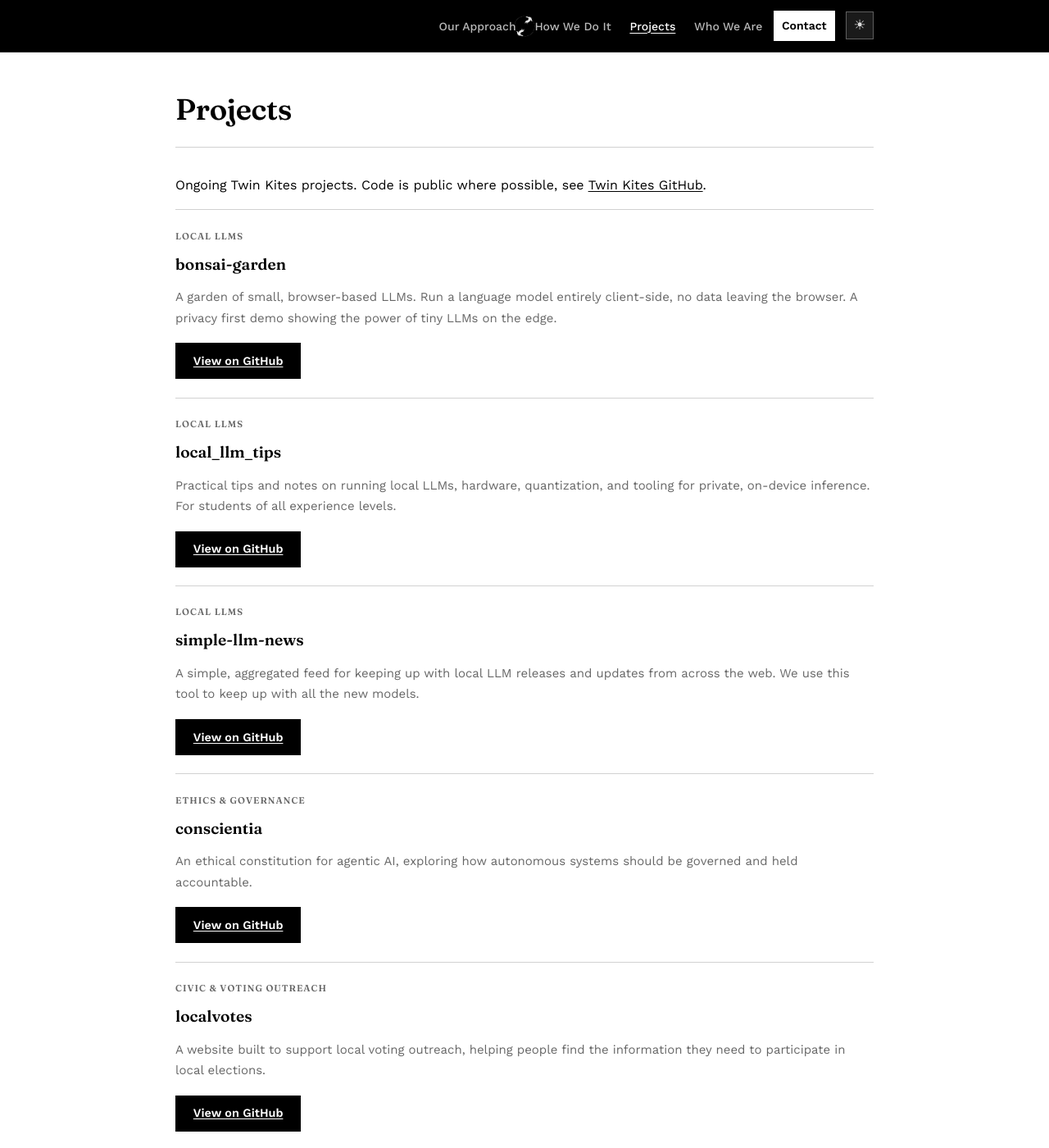
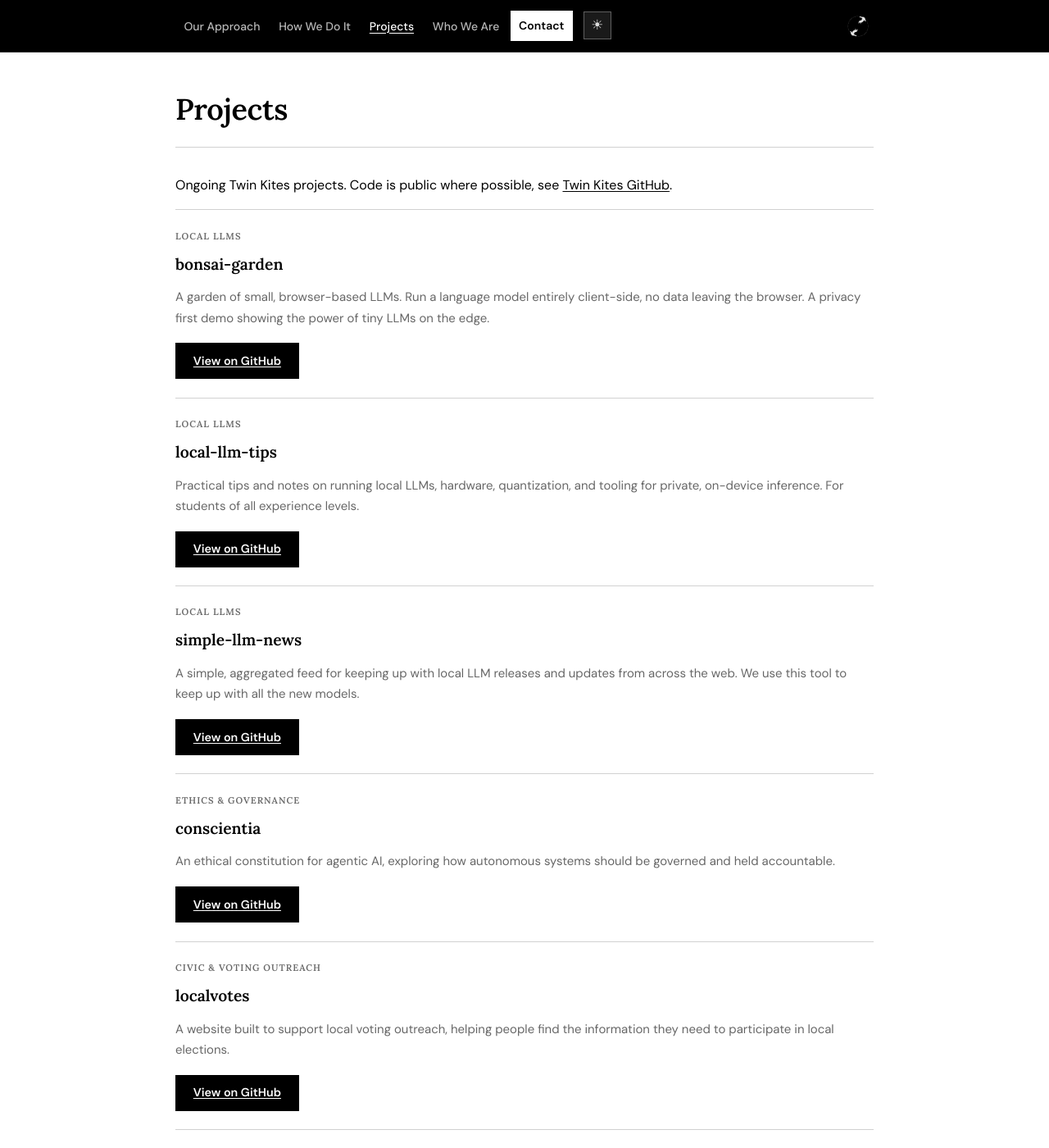
Before and after one commit to twinkites/website, a Jekyll site: the page built from projects.md, in a window 1280 px wide and 1400 px high. Shown: the whole window at 82% size. Built offline with Jekyll 4.4.1, drawn with Linux system fonts in a browser that asks for light colours.

Commit message:
updated fonts
reduce tracking via self hosted fonts

```diff
--- a/_layouts/default.html
+++ b/_layouts/default.html
@@ -11,18 +11,12 @@
   <meta name="viewport" content="width=device-width, initial-scale=1.0">
   <title>{% if page.title %}{{ page.title }} — {{ site.title }}{% else %}{{ site.title }}{% endif %}</title>
   <meta name="description" content="{{ site.description }}">
-  <link rel="preconnect" href="https://fonts.googleapis.com">
-  <link rel="preconnect" href="https://fonts.gstatic.com" crossorigin>
-  <link href="https://fonts.googleapis.com/css2?family=Fraunces:opsz,wght@9..144,400;9..144,500;9..144,600;9..144,700&family=Work+Sans:wght@400;500;600;700&display=swap" rel="stylesheet">
   <link rel="stylesheet" href="{{ "/assets/css/custom.css" | relative_url }}">
 </head>
 <body>
 
   <nav class="site-nav">
     <div class="nav-inner">
-      <a class="nav-logo" href="{{ "/" | relative_url }}">
-        <img src="{{ "/assets/images/twinkites-logo-sm.png" | relative_url }}" alt="Twin Kites LLC">
-      </a>
       <div class="nav-right">
         <ul class="nav-links">
           <li><a href="{{ "/what-we-do/" | relative_url }}"{% if page.url contains 'what-we-do' %} class="active"{% endif %}>Our Approach</a></li>
@@ -36,6 +30,9 @@
           <span class="icon-moon">&#9790;</span>
         </button>
       </div>
+      <a class="nav-logo" href="{{ "/" | relative_url }}">
+        <img src="{{ "/assets/images/twinkites-logo-sm.png" | relative_url }}" alt="Twin Kites LLC">
+      </a>
     </div>
   </nav>
 
--- a/assets/css/custom.css
+++ b/assets/css/custom.css
@@ -2,6 +2,24 @@
    Twin Kites LLC — Custom CSS
    Strict black-and-white palette. Flat, ruled, no color accents.
    ============================================================ */
+
+/* ── Self-hosted fonts ───────────────────────────────────── */
+
+@font-face {
+  font-family: 'DM Sans';
+  font-style: normal;
+  font-weight: 400 700;
+  font-display: swap;
+  src: url('../fonts/dm-sans-latin.woff2') format('woff2');
+}
+
+@font-face {
+  font-family: 'Lora';
+  font-style: normal;
+  font-weight: 400 700;
+  font-display: swap;
+  src: url('../fonts/lora-latin.woff2') format('woff2');
+}
 
 /* ── Design Tokens ───────────────────────────────────────── */
 
@@ -16,8 +34,8 @@
   --nav-bg:       #000000;
   --nav-text:     #ffffff;
 
-  --font-display: 'Fraunces', Georgia, 'Times New Roman', serif;
-  --font:      'Work Sans', -apple-system, BlinkMacSystemFont, 'Segoe UI', sans-serif;
+  --font-display: 'Lora', Georgia, 'Times New Roman', serif;
+  --font:      'DM Sans', -apple-system, BlinkMacSystemFont, 'Segoe UI', sans-serif;
   --max-width: 900px;
   --nav-h:     64px;
   --radius:    0px;
@@ -110,18 +128,10 @@ a:hover {
   margin: 0 auto;
   padding: 0 1.5rem;
   height: 100%;
-  position: relative;
   display: flex;
   align-items: center;
-  justify-content: flex-end;
+  justify-content: space-between;
   gap: 1rem;
-}
-
-.nav-logo {
-  position: absolute;
-  left: 50%;
-  top: 50%;
-  transform: translate(-50%, -50%);
 }
 
 .nav-logo img {
--- a/projects.md
+++ b/projects.md
@@ -15,7 +15,7 @@ Ongoing Twin Kites projects. Code is public where possible, see <a href="https:/
 
 <div class="card card--genai">
   <h2>Local LLMs</h2>
-  <h3>local_llm_tips</h3>
+  <h3>local-llm-tips</h3>
   <p>Practical tips and notes on running local LLMs, hardware, quantization, and tooling for private, on-device inference. For students of all experience levels. </p>
   <a class="btn" href="https://github.com/twinkites/local_llm_tips">View on GitHub</a>
 </div>
```
Also changed, not shown: assets/fonts/dm-sans-latin.woff2 (added), assets/fonts/lora-latin.woff2 (added).
